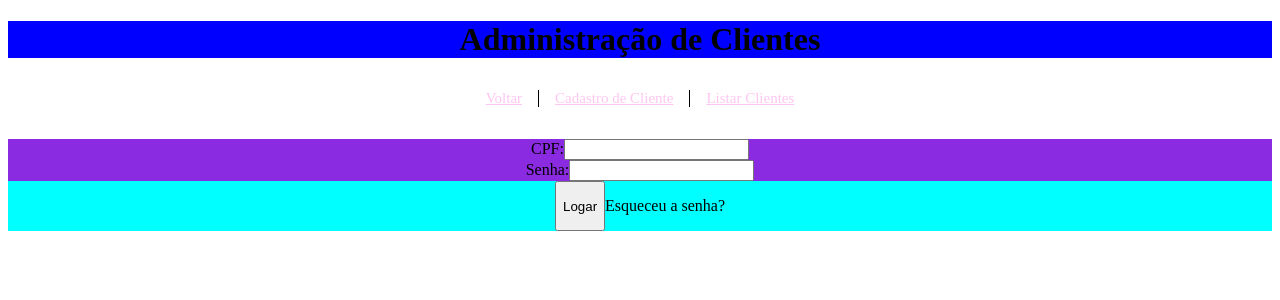
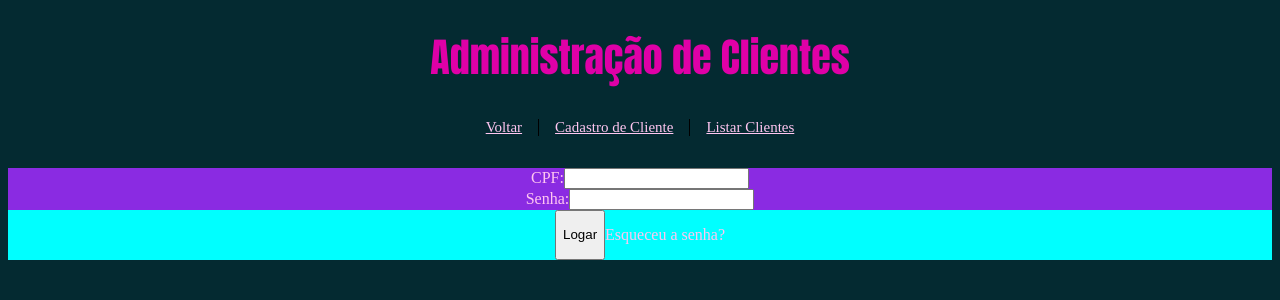
Before and after one commit to sophiesantana/gerenciador-clientes, a Vue app in the folder frontend/: page / in a window 1280 px wide. Shown: the top 300 px of the page. Built offline with nearby package versions, Linux system fonts and the light colour scheme.

Commit message:
style/frontend: adiciona estilo

```diff
--- a/frontend/index.html
+++ b/frontend/index.html
@@ -4,6 +4,7 @@
     <meta charset="UTF-8">
     <link rel="icon" href="/favicon.ico">
     <meta name="viewport" content="width=device-width, initial-scale=1.0">
+    <link rel="stylesheet" href="./src/main.css">
     <title>Vite App</title>
   </head>
   <body>
--- a/frontend/src/components/Header.vue
+++ b/frontend/src/components/Header.vue
@@ -5,6 +5,8 @@
 <style scoped>
 h1 {
   text-align: center;
-  background-color: blue;
+  color: rgb(223, 0, 167);
+  font-size: 40px;
+  font-family: Impact, Haettenschweiler, 'Arial Narrow Bold', sans-serif;
 }
 </style>
--- /dev/null
+++ b/frontend/src/main.css
@@ -0,0 +1,4 @@
+body {
+  color: rgb(255, 198, 241);
+  background-color: rgba(0, 39, 46, 0.986);
+}
--- a/frontend/src/main.js
+++ b/frontend/src/main.js
@@ -1,6 +1,7 @@
 import { createApp } from 'vue'
 import App from './App.vue'
 import router from './router'
+import '../src/main.css'
 
 const app = createApp(App)
 
```
